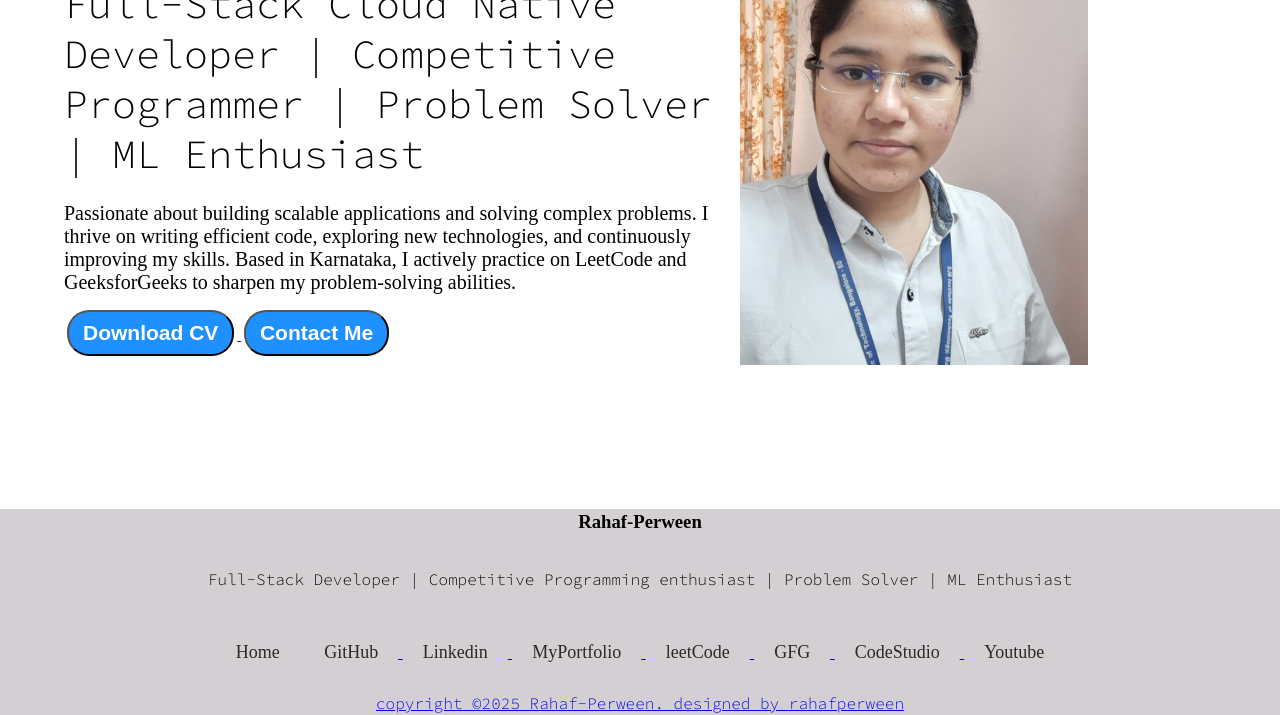
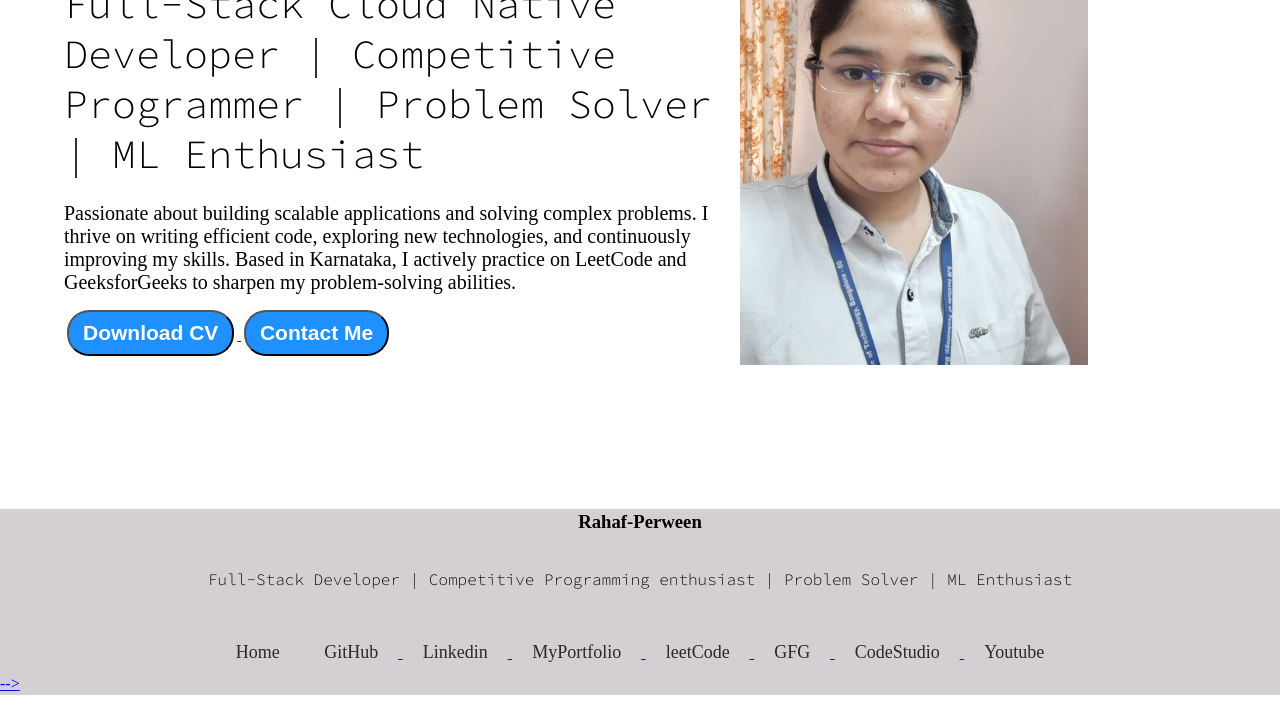
Before and after one commit to RAHAF321/MyWebsiteLive, a plain HTML site: page index.html in a window 1280 px wide. Shown: the part 243-958 px from the top of the page. Drawn offline with Linux system fonts and the light colour scheme.

Commit message:
Update index.html

```diff
--- a/index.html
+++ b/index.html
@@ -48,15 +48,32 @@
         </div>
     </div>
 </div>
-<script src="script.js"></script>
-  <div id="footer"></div>
-  <script>
-    fetch('Components/footer.html')
-      .then(response => response.text())
-      .then(data => {
-        document.getElementById('footer').innerHTML = data;
-      });
-  </script>
-
+<section class="footer">
+    <h3 style="text-align: center;">Rahaf-Perween</h3><br><br>
+    <p style="text-align: center;"> Full-Stack Developer | Competitive Programming enthusiast | Problem Solver | ML Enthusiast</p>
+    <div class="social" style="text-align: center;"><br><br>
+    <a href="#"><i class="fab"></i></a>
+    <a href="#"><i class="fab" ></i></a>
+    <a href="#"><i class="fab"></i></a>
+    <a href="#"><i class="fab"></i></a>
+    <a href="#"><i class="fab"></i></a>
+    <a href="#"><i class="fab"></i></a>
+  <ul class="list">
+    <br><br>
+    <li><a class="links" href="#">Home</a></li>
+    <li><a class="links" href="https://github.com/RAHAF321" target="_blank">GitHub</li>
+    <li><a class="links" href="https://www.linkedin.com/in/rahaf-perween-7ab7b71aa/" target="_blank">Linkedin</li>
+    <li><a class="links" href="https://rahafperween2.netlify.app/" target="_blank">MyPortfolio</li>
+    <li><a class="links" href="https://leetcode.com/rahafperween/" target="_blank">leetCode</li>
+    <li><a class="links" href="https://auth.geeksforgeeks.org/user/rahafperween/practice" target="_blank">GFG</li>
+    <li><a class="links" href="https://www.codingninjas.com/codestudio/profile/rahaf321" target="_blank">CodeStudio</li>
+    <li><a class="links" href="https://www.youtube.com/channel/UC-IySvMM4sr2HeWhVlYM3zw" target="_blank">Youtube</li>
+  </ul>
+  </div>
+  <br>-->
+  <!-- <div class="fotter-bottom" style="text-align: center;"><br><br>
+    <p>copyright &copy;2025 Rahaf-Perween. designed by <span>rahafperween</span></p>
+  </div>
+  </section>
 </body>
 </html>
```
